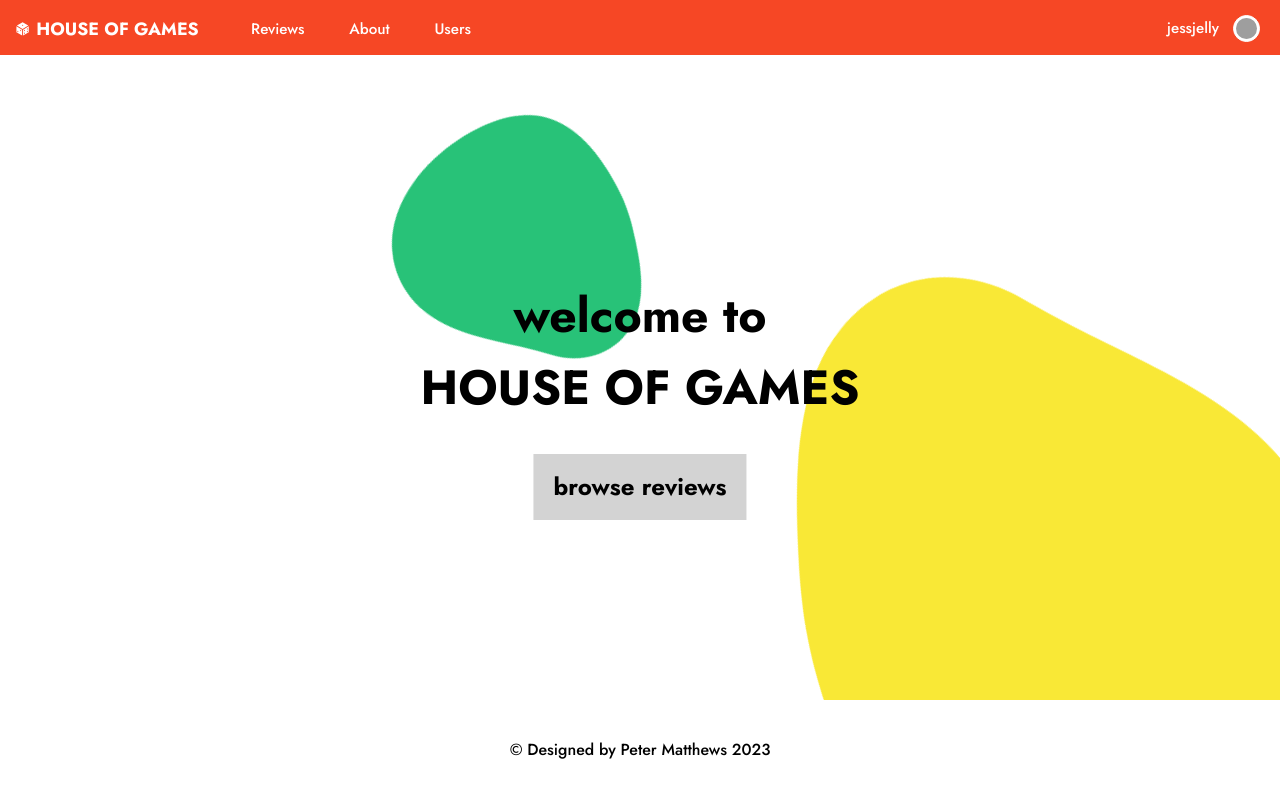
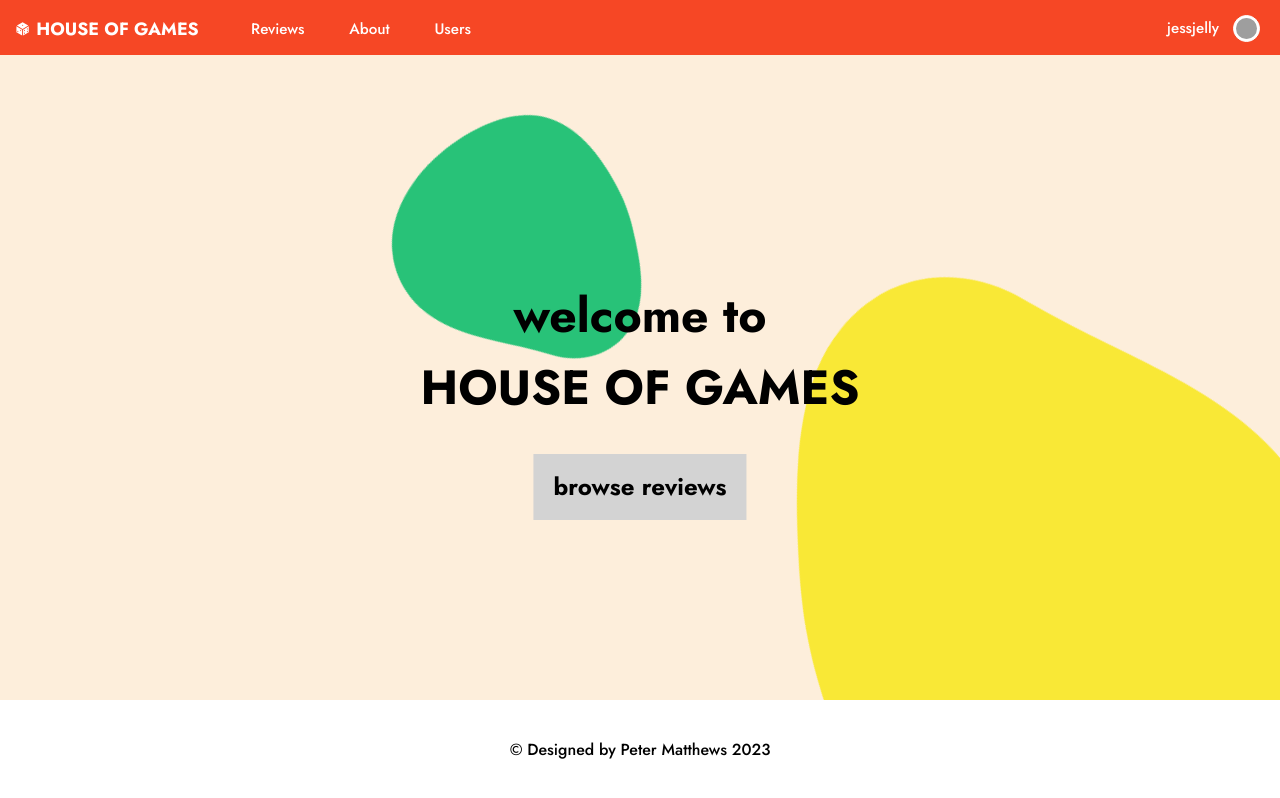
Before and after one commit to PeterM24/Front-End-Project, a React (Create React App) app: page / in a window 1280 px wide. Built offline with nearby package versions, Linux system fonts and the light colour scheme; grey boxes are pictures that could not be loaded.

Commit message:
Add slight variation to background colour - make cards easier to distinguish

```diff
--- a/src/styles/App.css
+++ b/src/styles/App.css
@@ -1,4 +1,5 @@
 body {
+  background-color: #fdeedb;
   font-family: Arial, Helvetica, sans-serif;
 }
 
```
